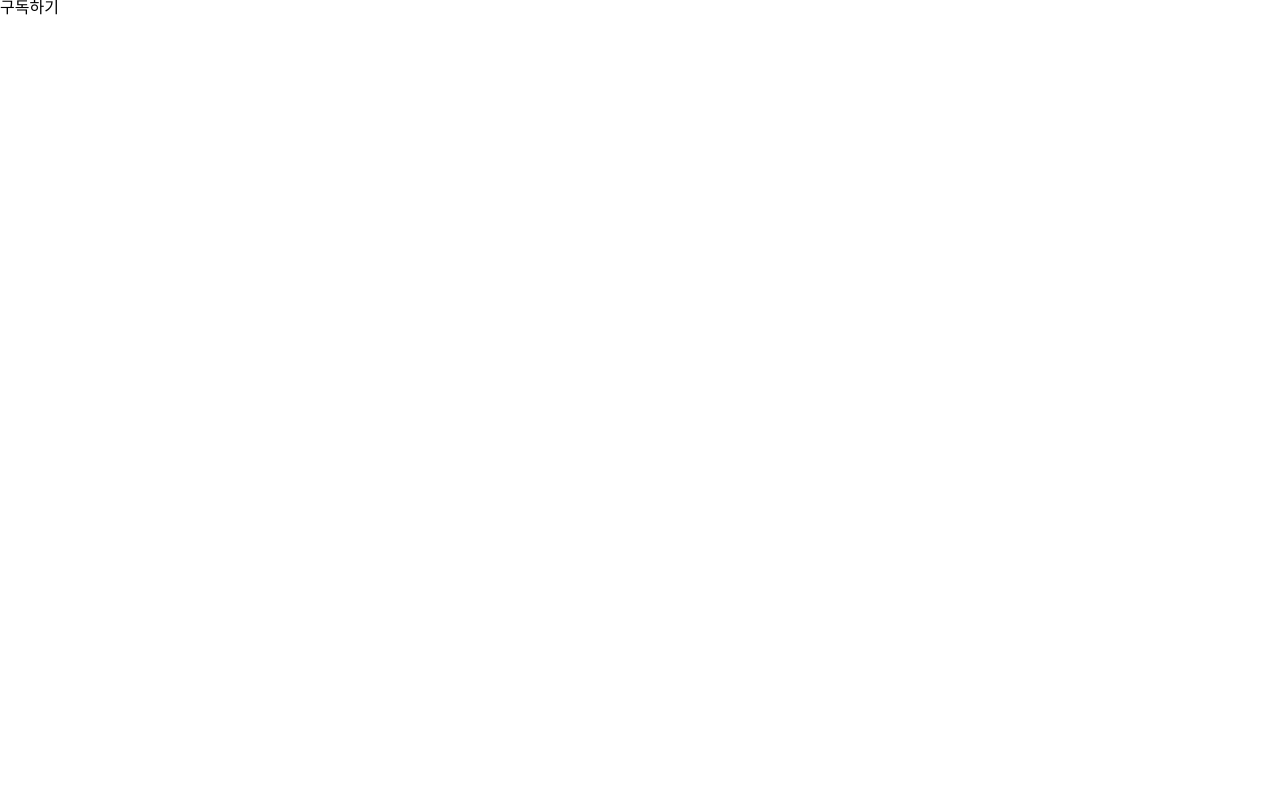
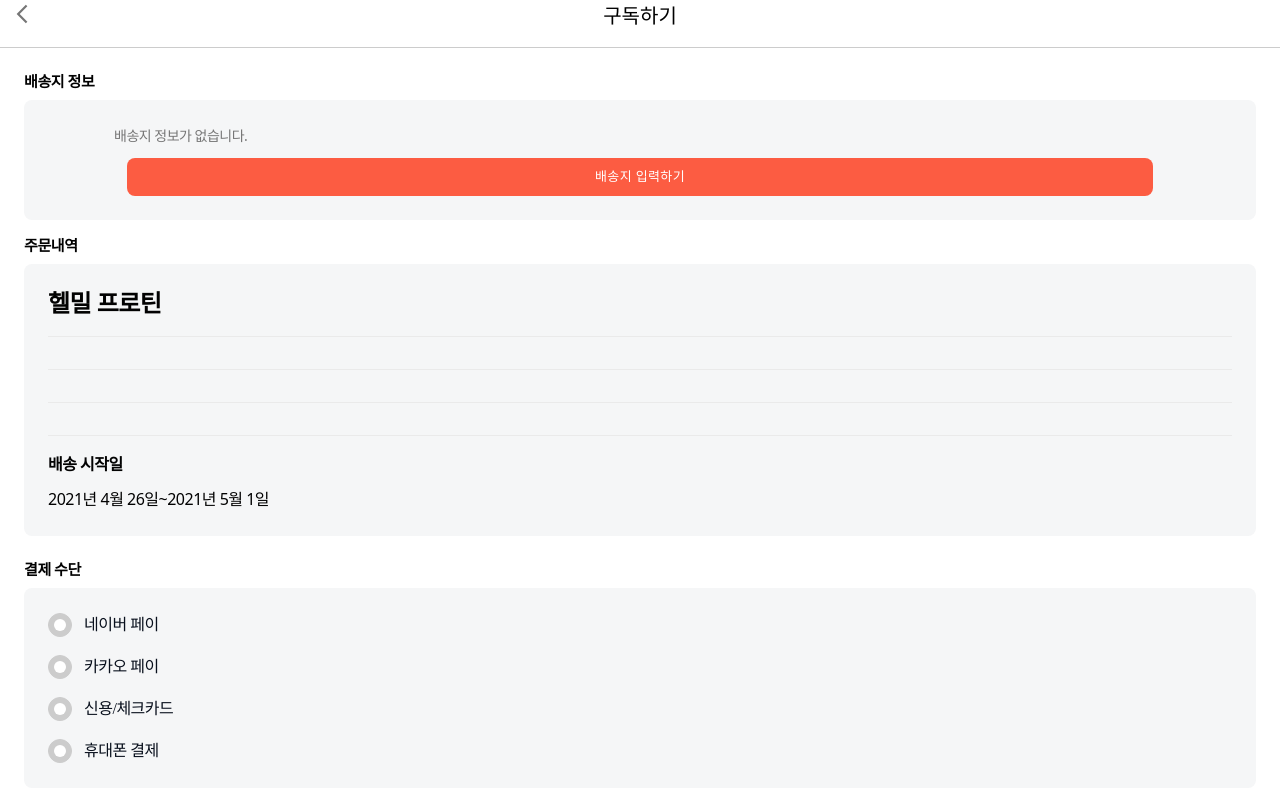
Before and after one commit to dongwonnn/helmeal, a React (Create React App) app: page /helmeal/subscribe in a window 1280 px wide. Shown: the top 800 px of the page. Built offline with nearby package versions, Linux system fonts and the light colour scheme.

Commit message:
[#12] Update SubscribePage

```diff
--- /dev/null
+++ b/src/components/Subscribe/AddressContainer.js
@@ -0,0 +1,21 @@
+import React from 'react';
+import { Link } from 'react-router-dom';
+// import AddressButton from '../Common/AddressButton';
+import './AddressContainer.scss';
+
+const AddressContainer = () => {
+  return (
+    <div className="AddressContainer">
+      <div className="AddressInfo">
+        <p>배송지 정보가 없습니다.</p>
+        <div className="AddressButtonContainer">
+          <div className="AddressButton">
+            <Link to="/">배송지 입력하기</Link>
+          </div>
+        </div>
+      </div>
+    </div>
+  );
+};
+
+export default AddressContainer;
--- /dev/null
+++ b/src/components/Subscribe/AddressContainer.scss
@@ -0,0 +1,39 @@
+.AddressContainer {
+  .AddressInfo {
+    border-radius: 8px;
+    background-color: #f5f6f7;
+    margin-bottom: 16px;
+
+    p {
+      padding: 24px 90px 10px 90px;
+
+      font-weight: 400;
+      font-size: 14px;
+      line-height: 24px;
+      letter-spacing: -0.5px;
+
+      color: #767676;
+    }
+
+    .AddressButtonContainer {
+      padding: 0 103px 24px 103px;
+      .AddressButton {
+        padding: 10px 7.2px;
+        background-color: #fc5c42;
+        color: white;
+        border-radius: 8px;
+
+        a {
+          font-size: 13px;
+          line-height: 18px;
+          display: flex;
+          justify-content: center;
+          align-items: center;
+          letter-spacing: 0.374px;
+
+          color: #ffffff;
+        }
+      }
+    }
+  }
+}
--- /dev/null
+++ b/src/components/Subscribe/PayWayContainer.js
@@ -0,0 +1,31 @@
+import React from 'react';
+import { ReactComponent as ListIcon } from '../../assets/images/ListIcon.svg';
+import './PayWayContainer.scss';
+const PayWayContainer = () => {
+  return (
+    <div className="PayWayContainer">
+      <div className="PayWay">
+        <ul className="PayList">
+          <li>
+            <ListIcon />
+            네이버 페이
+          </li>
+          <li>
+            <ListIcon />
+            카카오 페이
+          </li>
+          <li>
+            <ListIcon />
+            신용/체크카드
+          </li>
+          <li>
+            <ListIcon />
+            휴대폰 결제
+          </li>
+        </ul>
+      </div>
+    </div>
+  );
+};
+
+export default PayWayContainer;
--- /dev/null
+++ b/src/components/Subscribe/PayWayContainer.scss
@@ -0,0 +1,28 @@
+.PayWay {
+  border-radius: 8px;
+  background-color: #f5f6f7;
+  margin-bottom: 16px;
+  .PayList {
+    padding: 24px;
+
+    li {
+      display: flex;
+      align-items: center;
+
+      padding-bottom: 16px;
+      font-size: 16px;
+      line-height: 26px;
+      letter-spacing: -0.5px;
+
+      color: #09101d;
+
+      svg {
+        padding-right: 12px;
+      }
+    }
+
+    li:last-child {
+      padding-bottom: 0;
+    }
+  }
+}
--- a/src/pages/DetailPage.js
+++ b/src/pages/DetailPage.js
@@ -21,7 +21,7 @@ const DetailPage = () => {
   const [isMeal, setIsMeal] = useState(true);
 
   return (
-    <div className="DetaiPageContainer">
+    <div className="DetailPage">
       <Header>
         <LeftIcon />
         <h3>헬밀 프로틴</h3>
--- a/src/pages/DetailPage.scss
+++ b/src/pages/DetailPage.scss
@@ -1,4 +1,4 @@
-.DetaiPageContainer {
+.DetailPage {
   padding-bottom: 108.85spx;
 
   .ButtonContainer {
--- a/src/pages/HomePage.js
+++ b/src/pages/HomePage.js
@@ -5,7 +5,7 @@ import HomeImage from '../assets/images/HomeImage.png';
 
 const HomePage = () => {
   return (
-    <div className="HomeContainer">
+    <div className="HomePage">
       <div className="VideoContainer">동영상 더미 블럭</div>
       <article className="ArticleContainer">
         <h4>VALUE AND MISSION</h4>
--- a/src/pages/HomePage.scss
+++ b/src/pages/HomePage.scss
@@ -1,4 +1,4 @@
-.HomeContainer {
+.HomePage {
   padding-bottom: 53.25px;
 
   .VideoContainer {
--- a/src/pages/LoginPage.js
+++ b/src/pages/LoginPage.js
@@ -6,7 +6,7 @@ import './LoginPage.scss';
 
 const LoginPage = () => {
   return (
-    <div className="LoginContainer">
+    <div className="LoginPage">
       <div className="Logo">
         <Logo />
       </div>
--- a/src/pages/LoginPage.scss
+++ b/src/pages/LoginPage.scss
@@ -1,4 +1,4 @@
-.LoginContainer {
+.LoginPage {
   width: 100%;
   height: 100vh;
   max-width: 1024px;
--- a/src/pages/SubscribePage.js
+++ b/src/pages/SubscribePage.js
@@ -1,7 +1,52 @@
-import React from 'react';
+import React, { useState } from 'react';
+import Header from '../components/Common/Header';
+import { ReactComponent as LeftIcon } from '../assets/images/LeftIcon.svg';
+import { useSelector } from 'react-redux';
+
+import './SubscribePage.scss';
+import Button from '../components/Common/Button';
+import OrderInfos from '../components/Subscribe/OrderInfos';
+import TotalPay from '../components/Subscribe/TotalPay';
+import { getPayForm } from '../utils/getPayForm';
+import PayWayContainer from '../components/Subscribe/PayWayContainer';
+import AddressContainer from '../components/Subscribe/AddressContainer';
 
 const SubscribePage = () => {
-  return <div>구독하기</div>;
+  const { dateInfoPrice, subscribeTermPrice } = useSelector(({ option }) => ({
+    dateInfoPrice: option.dateInfoPrice,
+    subscribeTermPrice: option.subscribeTermPrice,
+  }));
+
+  const [totalPay] = useState(
+    getPayForm(parseInt(dateInfoPrice) + parseInt(subscribeTermPrice)),
+  );
+
+  return (
+    <div className="SubscribePage">
+      <Header>
+        <LeftIcon />
+        <h3>구독하기</h3>
+        <p></p>
+      </Header>
+      <div className="SubscribeContainer">
+        <h4>배송지 정보</h4>
+        <AddressContainer />
+
+        <div className="OrderInfo">
+          <h4>주문내역</h4>
+          <OrderInfos />
+        </div>
+
+        <h4>결제 수단</h4>
+        <PayWayContainer />
+
+        <TotalPay />
+      </div>
+      <div className="ButtonContauner">
+        <Button>{totalPay}원 결제하기</Button>
+      </div>
+    </div>
+  );
 };
 
 export default SubscribePage;
--- /dev/null
+++ b/src/pages/SubscribePage.scss
@@ -0,0 +1,21 @@
+.SubscribePage {
+  .SubscribeContainer {
+    padding: 24px 24px 0 24px;
+
+    h4 {
+      padding-bottom: 8px;
+      font-weight: bold;
+      font-size: 15px;
+      line-height: 20px;
+
+      letter-spacing: -0.41px;
+
+      color: #020202;
+    }
+  }
+
+  .ButtonContauner {
+    width: 100%;
+    bottom: 0;
+  }
+}
```
Also changed, not shown: src/assets/images/ListIcon.svg (added), 1 other file (tests, documents, lock files or other folders).
